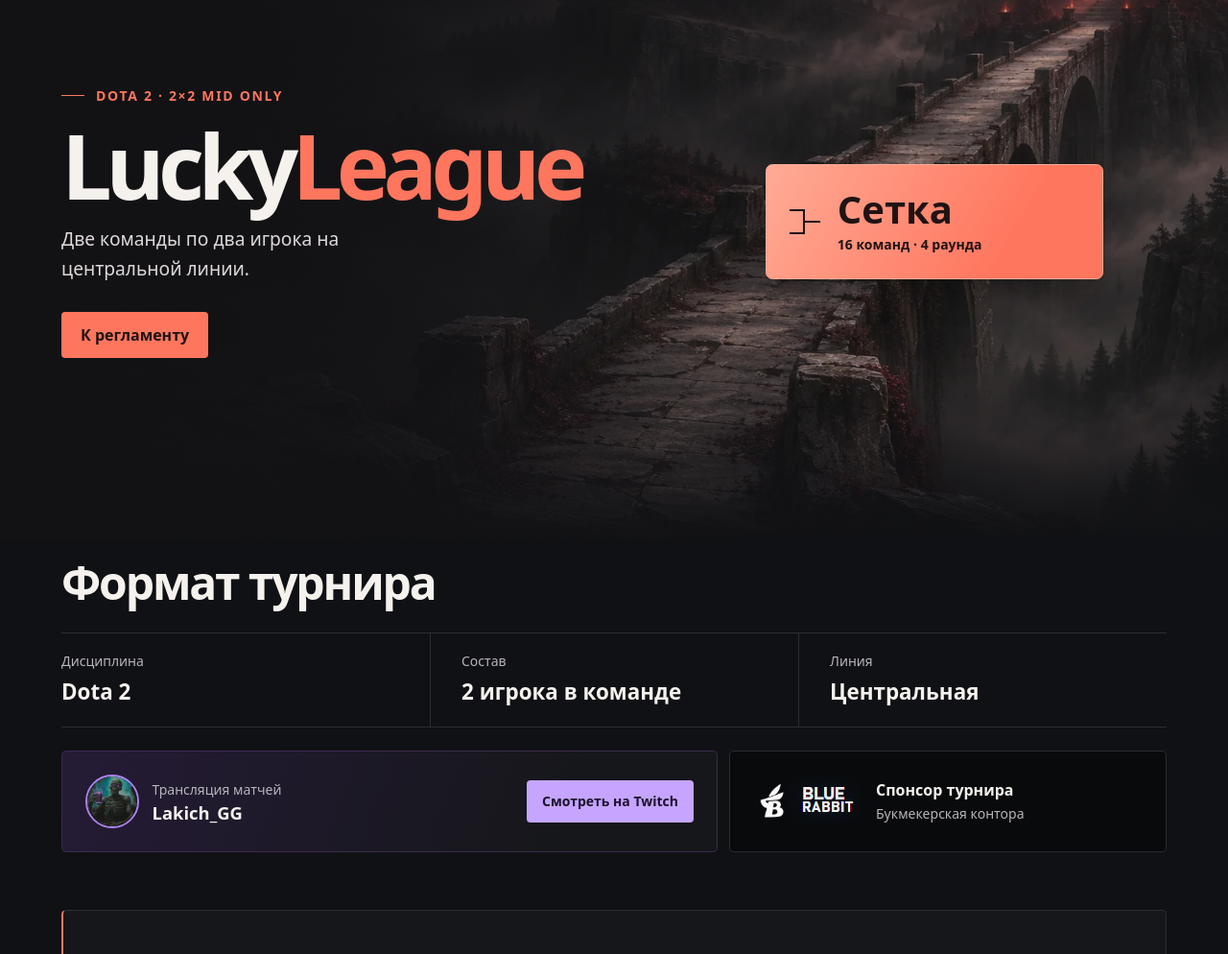
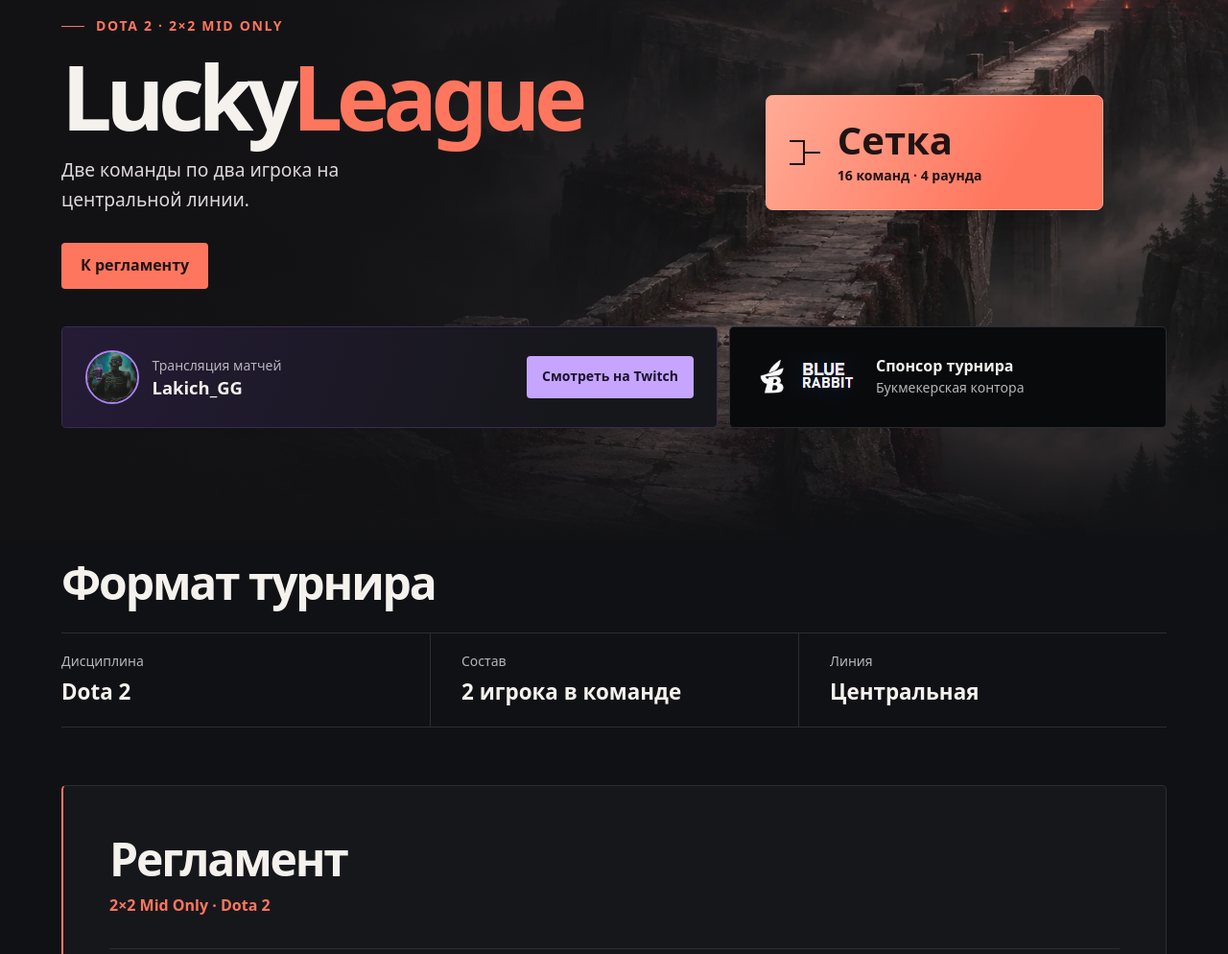
Before and after one commit to Miffetto/site-reglament, a plain HTML site: page index.html in a window 1280 px wide. Shown: the part 150-1144 px from the top of the page at 96% size. Drawn offline with Linux system fonts and the light colour scheme.

Commit message:
Move stream and sponsor cards into the tournament hero

```diff
--- a/index.html
+++ b/index.html
@@ -10,7 +10,7 @@
   <meta name="theme-color" content="#101114">
   <title>LuckyLeague — турнир Dota 2 2×2 Mid Only</title>
   <link rel="icon" href="./assets/mark.png" type="image/png">
-  <link rel="stylesheet" href="./styles.css?v=lucky-league">
+  <link rel="stylesheet" href="./styles.css?v=hero-partners">
 </head>
 <body id="top">
   <a class="skip-link" href="#content">К содержанию</a>
@@ -40,6 +40,25 @@
           <span class="hero-bracket-icon" aria-hidden="true"></span>
           <span><strong>Сетка</strong><small>16 команд · 4 раунда</small></span>
         </a>
+        <div class="event-details">
+          <section class="event-card broadcast-card" aria-labelledby="broadcast-title">
+            <div class="stream-channel">
+              <img class="stream-avatar" src="./assets/lakich-gg.webp" width="56" height="56" alt="">
+              <div>
+                <p>Трансляция матчей</p>
+                <h2 id="broadcast-title">Lakich_GG</h2>
+              </div>
+            </div>
+            <a class="stream-link" href="https://www.twitch.tv/Lakich_GG" target="_blank" rel="noopener">Смотреть на Twitch</a>
+          </section>
+          <a class="event-card sponsor-card" href="https://www.bluerabbit.games/" target="_blank" rel="noopener">
+            <img class="sponsor-logo" src="./assets/bluerabbit.png" width="112" height="54" alt="BlueRabbit">
+            <div>
+              <h2>Спонсор турнира</h2>
+              <p>Букмекерская контора</p>
+            </div>
+          </a>
+        </div>
       </div>
     </section>
 
@@ -59,25 +78,6 @@
           <dd>Центральная</dd>
         </div>
       </dl>
-      <div class="event-details">
-        <section class="event-card broadcast-card" aria-labelledby="broadcast-title">
-          <div class="stream-channel">
-            <img class="stream-avatar" src="./assets/lakich-gg.webp" width="56" height="56" alt="">
-            <div>
-              <p>Трансляция матчей</p>
-              <h3 id="broadcast-title">Lakich_GG</h3>
-            </div>
-          </div>
-          <a class="stream-link" href="https://www.twitch.tv/Lakich_GG" target="_blank" rel="noopener">Смотреть на Twitch</a>
-        </section>
-        <a class="event-card sponsor-card" href="https://www.bluerabbit.games/" target="_blank" rel="noopener">
-          <img class="sponsor-logo" src="./assets/bluerabbit.png" width="112" height="54" alt="BlueRabbit">
-          <div>
-            <h3>Спонсор турнира</h3>
-            <p>Букмекерская контора</p>
-          </div>
-        </a>
-      </div>
     </section>
 
     <section class="rules container" id="rules" aria-labelledby="rules-title">
--- a/styles.css
+++ b/styles.css
@@ -66,7 +66,7 @@ nav a:hover, .footer a:hover { color: var(--ink); }
   justify-items: start;
   align-items: center;
   align-content: center;
-  gap: clamp(1.5rem, 5vw, 4rem);
+  gap: clamp(1.5rem, 3vw, 2.5rem) clamp(1.5rem, 5vw, 4rem);
   min-height: clamp(31rem, 54vw, 40rem);
   padding-block: 4rem 5.5rem;
 }
@@ -141,10 +141,11 @@ h2 { font-size: clamp(1.85rem, 4vw, 3rem); line-height: 1.16; font-weight: 760;
 .facts dd { margin-top: 0.15rem; font-size: clamp(1rem, 2.1vw, 1.4rem); font-weight: 680; }
 
 .event-details {
+  grid-column: 1 / -1;
+  justify-self: stretch;
   display: grid;
   grid-template-columns: minmax(0, 3fr) minmax(0, 2fr);
   gap: 0.75rem;
-  margin-top: 1.5rem;
 }
 .event-card {
   display: flex;
@@ -157,7 +158,7 @@ h2 { font-size: clamp(1.85rem, 4vw, 3rem); line-height: 1.16; font-weight: 760;
   border-radius: 0.3rem;
   background: var(--panel);
 }
-.event-card h3 { margin: 0; font-size: 1rem; }
+.event-card h2 { font-size: 1rem; line-height: 1.4; letter-spacing: 0; }
 .event-card p { color: var(--muted); font-size: 0.875rem; }
 .broadcast-card {
   border-color: #3a2c50;
@@ -171,7 +172,7 @@ h2 { font-size: clamp(1.85rem, 4vw, 3rem); line-height: 1.16; font-weight: 760;
   border-radius: 50%;
   object-fit: cover;
 }
-.stream-channel h3 { font-size: 1.15rem; line-height: 1.25; }
+.stream-channel h2 { font-size: 1.15rem; line-height: 1.25; }
 .stream-link {
   display: inline-flex;
   align-items: center;
```
